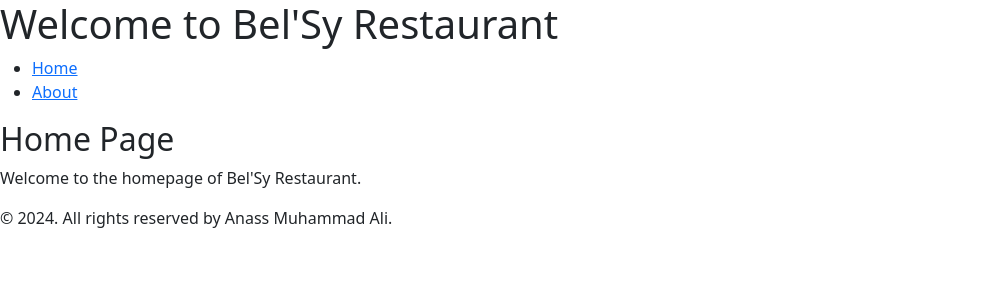
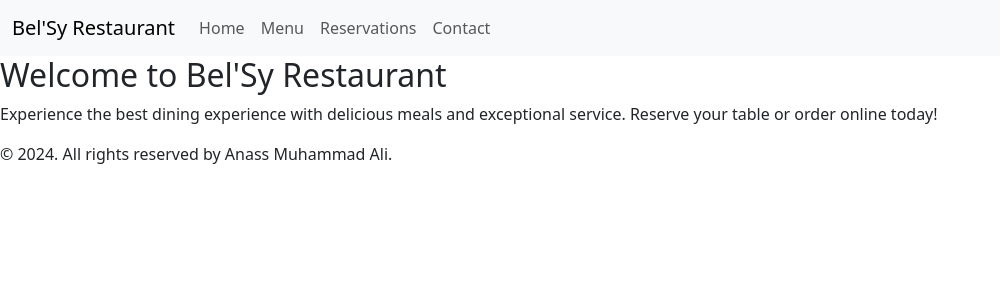
Before and after one commit to syricano/restaurant, a Django app: page / in a window 1280 px wide. Shown: the top 300 px of the page, without its empty margins (0-1000 px from the left). Run offline with Django 5.2, Linux system fonts and the light colour scheme.

Commit message:
:added meta tags and fix idintation issue

```diff
--- a/home/templates/index.html
+++ b/home/templates/index.html
@@ -1,23 +1,40 @@
 {% extends 'base.html' %}
+{% load static %}
 
 {% block title %}Home{% endblock %}
 
 {% block header %}
-<h1>Welcome to Bel'Sy Restaurant</h1>
-<nav>
-    <ul>
-        <li><a href="{% url 'home' %}">Home</a></li>
-        <li><a href="">About</a></li>
-        <!-- Add more navigation links here -->
-    </ul>
-</nav>
+    <nav class="navbar navbar-expand-lg navbar-light bg-light">
+        <div class="container-fluid">
+            <a class="navbar-brand" href="{% url 'home' %}">Bel'Sy Restaurant</a>
+            <button class="navbar-toggler" type="button" data-bs-toggle="collapse" data-bs-target="#navbarNav" aria-controls="navbarNav" aria-expanded="false" aria-label="Toggle navigation">
+                <span class="navbar-toggler-icon"></span>
+            </button>
+            <div class="collapse navbar-collapse" id="navbarNav">
+                <ul class="navbar-nav">
+                    <li class="nav-item">
+                        <a class="nav-link" href="{% url 'home' %}">Home</a>
+                    </li>
+                    <li class="nav-item">
+                        <a class="nav-link" href="">Menu</a>
+                    </li>
+                    <li class="nav-item">
+                        <a class="nav-link" href="">Reservations</a>
+                    </li>
+                    <li class="nav-item">
+                        <a class="nav-link" href="">Contact</a>
+                    </li>
+                </ul>
+            </div>
+        </div>
+    </nav>
 {% endblock %}
 
 {% block content %}
-<h2>Home Page</h2>
-<p>Welcome to the homepage of Bel'Sy Restaurant.</p>
+    <h2>Welcome to Bel'Sy Restaurant</h2>
+    <p>Experience the best dining experience with delicious meals and exceptional service. Reserve your table or order online today!</p>
 {% endblock %}
 
 {% block footer %}
-<p>&copy; 2024. All rights reserved by Anass Muhammad Ali.</p>
+    <p>&copy; 2024. All rights reserved by Anass Muhammad Ali.</p>
 {% endblock %}
--- a/templates/base.html
+++ b/templates/base.html
@@ -5,6 +5,24 @@
 
         <meta charset="UTF-8">
         <meta name="viewport" content="width=device-width, initial-scale=1.0">
+        <meta name="description" content="Bel'Sy Restaurant - Enjoy delicious meals and reserve your table online.">
+        <meta name="keywords" content="Bel'Sy Restaurant, Online Orders, Table Reservations, Fine Dining, Food Delivery">
+        <meta name="author" content="Anass Muhammad Ali">
+        <meta name="robots" content="index, follow">
+
+        <!-- Open Graph Meta Tags -->
+        <meta property="og:title" content="Bel'Sy Restaurant">
+        <meta property="og:description" content="Enjoy delicious meals and reserve your table online at Bel'Sy Restaurant.">
+        <meta property="og:image" content="">
+        <meta property="og:url" content="http://www.belsyrestaurant.com">
+        <meta property="og:type" content="website">
+
+        <!-- Twitter Card Meta Tags -->
+        <meta name="twitter:card" content="summary_large_image">
+        <meta name="twitter:title" content="Bel'Sy Restaurant">
+        <meta name="twitter:description" content="Enjoy delicious meals and reserve your table online at Bel'Sy Restaurant.">
+        <meta name="twitter:image" content="">
+
     {% endblock %}
 
     {% block bootstrap %}
@@ -21,9 +39,31 @@
 <body>
     <header>
         {% block header %}
-
+            <nav class="navbar navbar-expand-lg navbar-light bg-light">
+                <div class="container-fluid">
+                    <a class="navbar-brand" href="{% url 'home' %}">Bel'Sy Restaurant</a>
+                    <button class="navbar-toggler" type="button" data-bs-toggle="collapse" data-bs-target="#navbarNav" aria-controls="navbarNav" aria-expanded="false" aria-label="Toggle navigation">
+                        <span class="navbar-toggler-icon"></span>
+                    </button>
+                    <div class="collapse navbar-collapse" id="navbarNav">
+                        <ul class="navbar-nav">
+                            <li class="nav-item">
+                                <a class="nav-link" href="{% url 'home' %}">Home</a>
+                            </li>
+                            <li class="nav-item">
+                                <a class="nav-link" href="">Menu</a>
+                            </li>
+                            <li class="nav-item">
+                                <a class="nav-link" href="">Reservations</a>
+                            </li>
+                            <li class="nav-item">
+                                <a class="nav-link" href="">Contact</a>
+                            </li>
+                        </ul>
+                    </div>
+                </div>
+            </nav>
         {% endblock %}
-
     </header>
     <main>
         {% block content %}
@@ -33,7 +73,7 @@
     </main>
     <footer>
         {% block footer %}
-        <p>&copy; copry rights reserver for Anass Muhammad Ali</p>
+            <p>&copy; copry rights reserver for Anass Muhammad Ali</p>
         {% endblock %}
 
     </footer>
```
